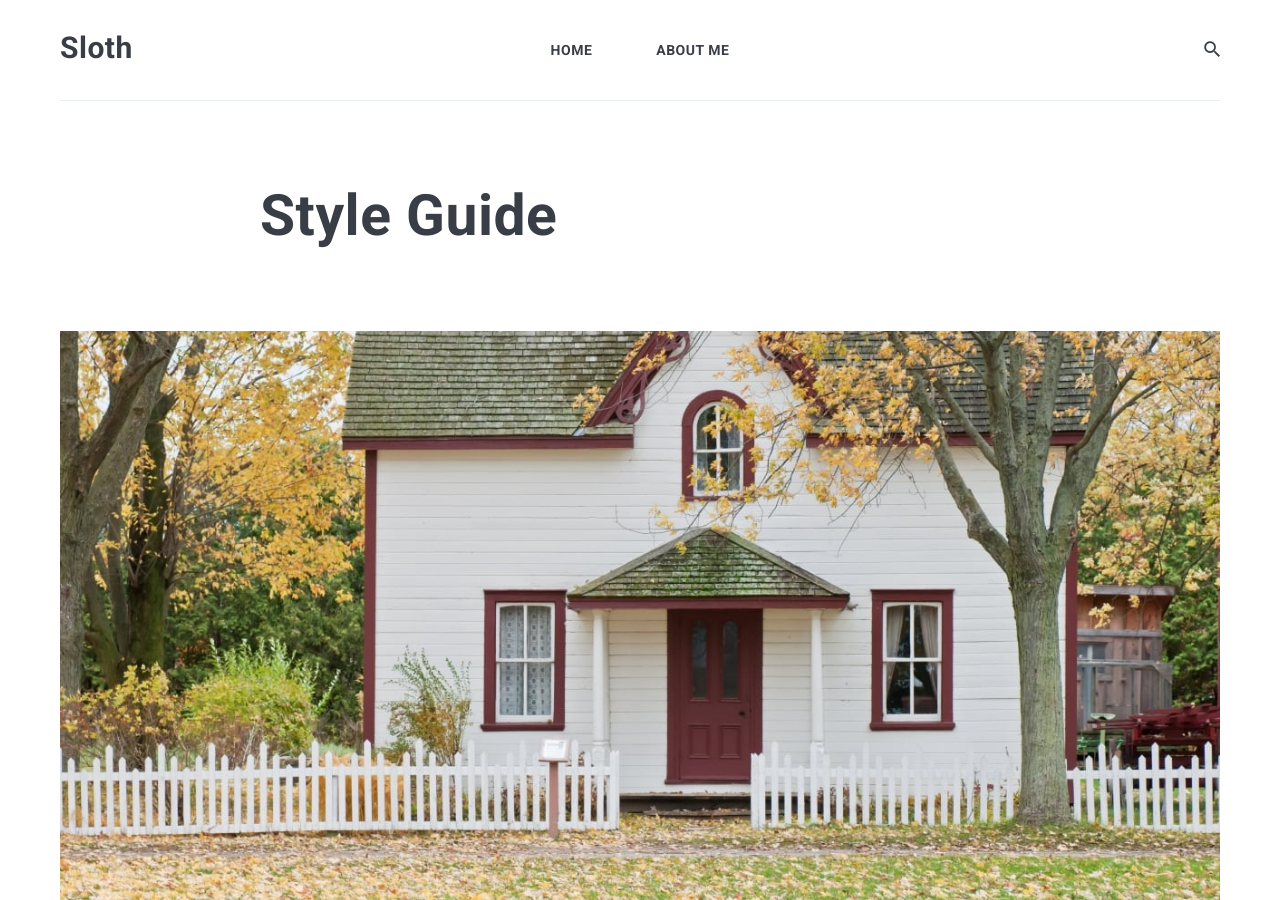
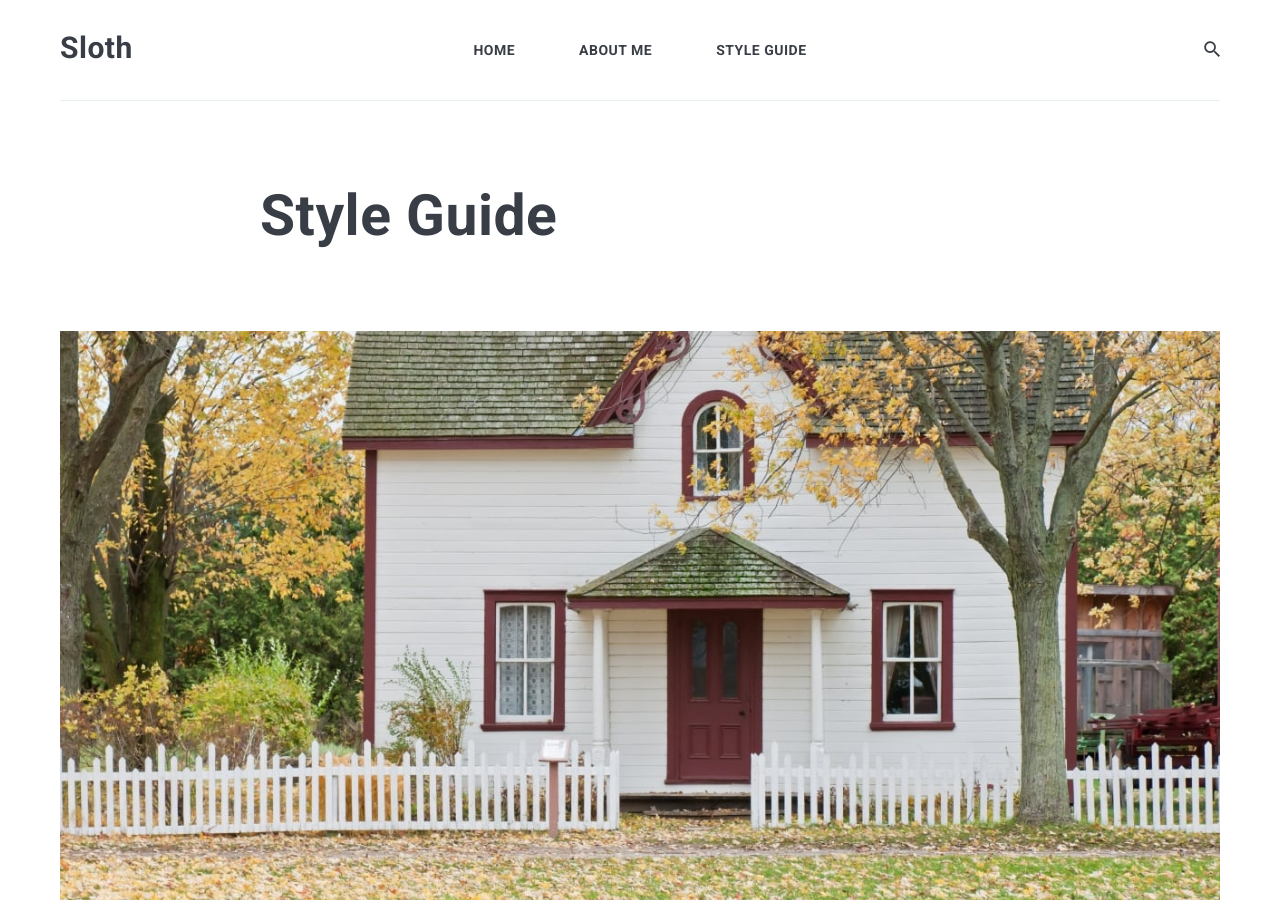
Before and after one commit to imychangemaker/ashlynim, a Jekyll site: the page built from _pages/styleguide.md, in a window 1280 px wide and 900 px high. Built offline with Jekyll 4.4.1, drawn with Linux system fonts in a browser that asks for light colours; nearby versions of some CDN libraries.

Commit message:
Update styleguide.md

```diff
--- a/_pages/styleguide.md
+++ b/_pages/styleguide.md
@@ -1,5 +1,6 @@
 ---
 layout: page
+navheader: Style Guide
 title: Style Guide
 permalink: /styleguide/
 image: 08.jpg
```
